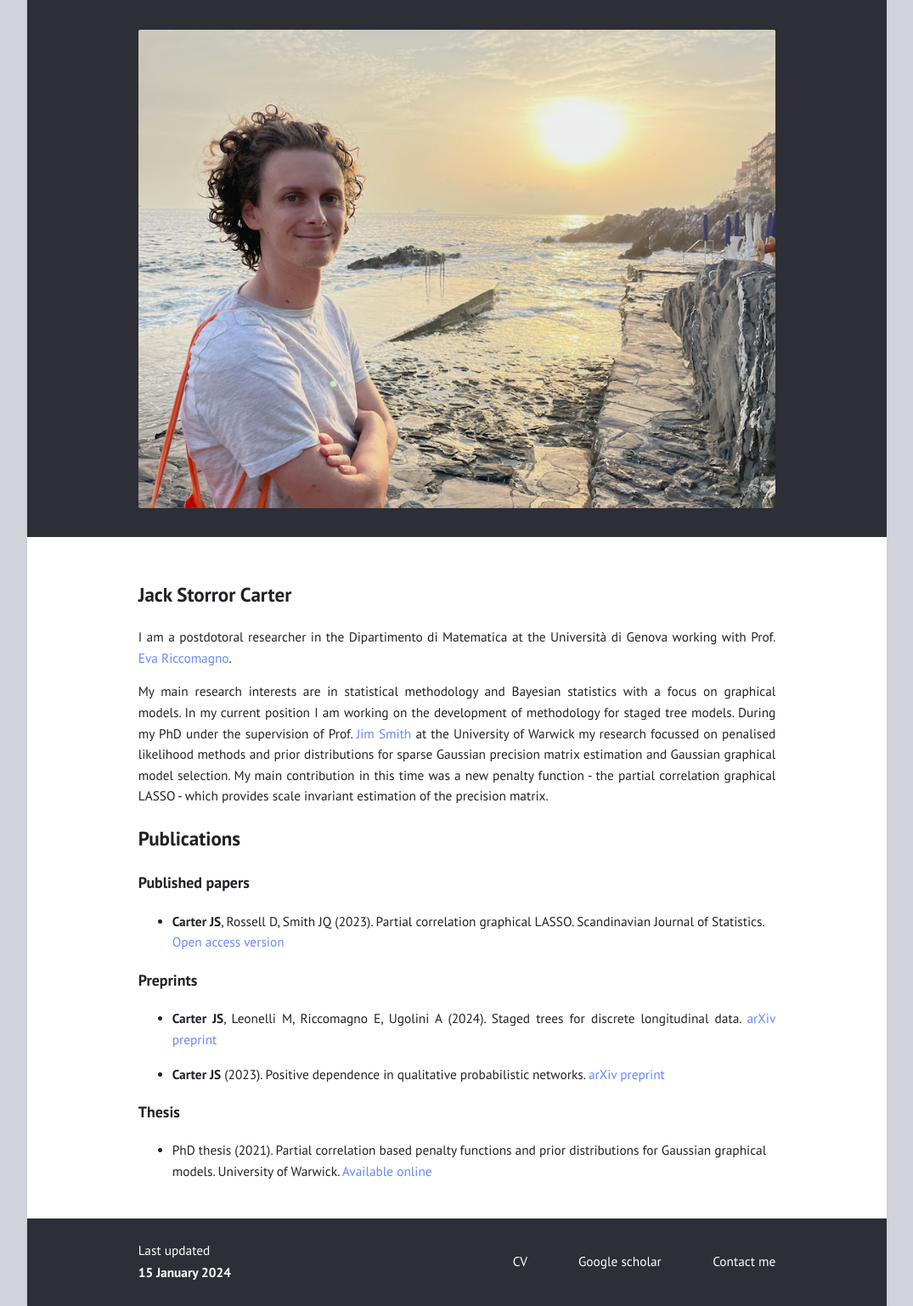
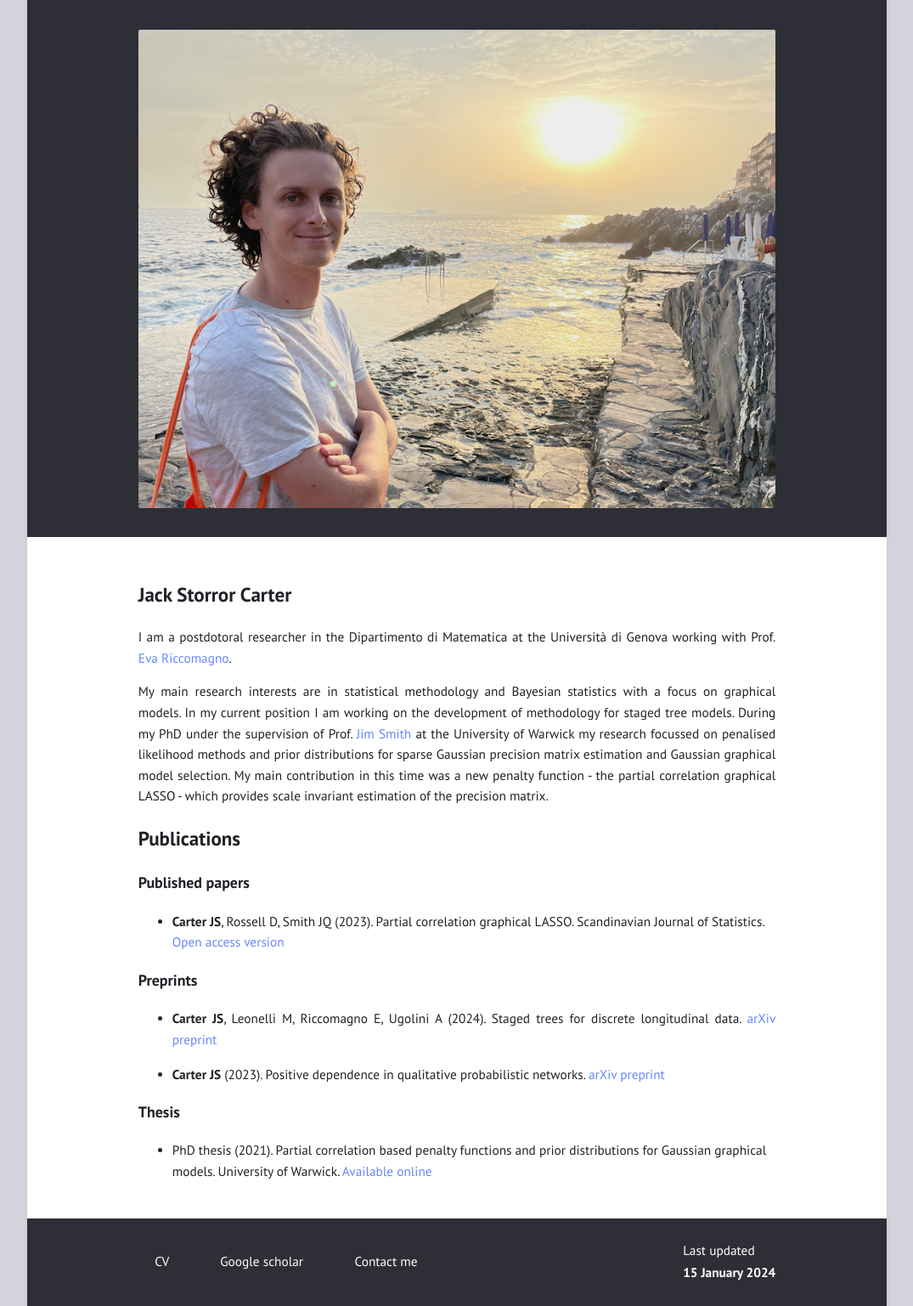
Before and after one commit to JackStorrorCarter/JackStorrorCarter.github.io, a Jekyll site: the page built from index.md, in a window 1280 px wide. Shown: the whole page at 85% size, without its empty margins (102-1177 px from the left). Built offline with Jekyll 4.4.1, drawn with Linux system fonts in a browser that asks for light colours.

Commit message:
Update default.html

```diff
--- a/_layouts/default.html
+++ b/_layouts/default.html
@@ -40,8 +40,8 @@
 
 {% if site.external %}
 <footer>
-  <div>{{ site.description | default: site.title }}</div>
-  {% include menu.html menu=site.external %}
+  </div>{% include menu.html menu=site.external %}
+  <div>{{ site.description | default: site.title }}
 </footer>
 {% endif %}
 
```
